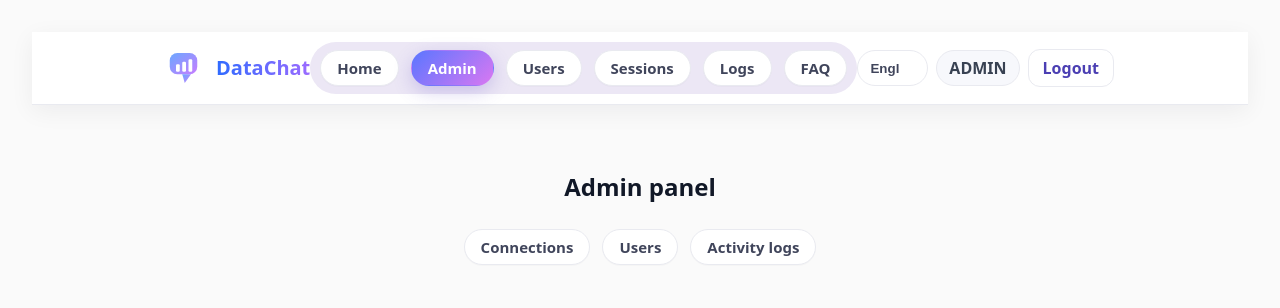
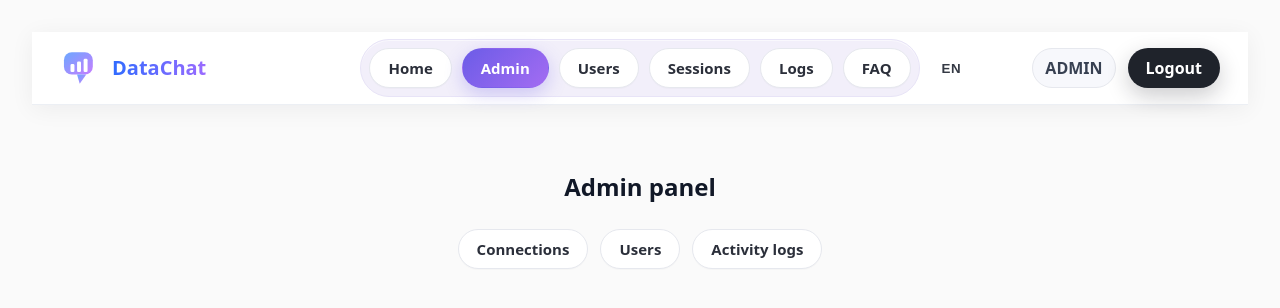
Before and after one commit to jcramonp/DataChat, a React (Vite) app in the folder frontend/: page /admin in a window 1280 px wide. Shown: the top 308 px of the page. Built offline with nearby package versions, Linux system fonts and the light colour scheme; sample sign-in values are in the browser's storage.

Commit message:
Second Update NavBar.css and NavBar.tsx

```diff
--- a/frontend/src/components/NavBar.css
+++ b/frontend/src/components/NavBar.css
@@ -1,135 +1,123 @@
-:root {
-  --nav-height: 72px;
-  --nav-pad-x: 24px;
+:root{
+  --nav-h: 72px;
+  --nav-bg: #fff;
+  --nav-border: #ECEFF4;
+  --nav-shadow: 0 4px 24px rgba(16, 24, 40, .06);
 
-  --nav-bg: #ffffff;
-  --nav-border: #e9eaf0;
-  --nav-shadow: 0 6px 24px rgba(16, 24, 40, 0.06);
+  /* DataChat identity */
+  --dc-primary: #6c5ce7;
+  --dc-primary-2: #a36cf2; /* toque rosado violeta */
+  --dc-dark: #1f232b;
 
-  --pill-bg: #ffffff;
-  --pill-text: #40455b;
-  --pill-border: #e9eaf0;
-  --pill-hover: rgba(17, 24, 39, 0.05);
-  --pill-active: linear-gradient(135deg, #5b76ff, #d978f2);
-  --pill-active-shadow: 0 6px 18px rgba(100, 80, 200, 0.25);
+  /* Pills */
+  --pill-bg: #fff;
+  --pill-text: #2B2F3A;
+  --pill-border: #E6E8EE;
+  --pill-hover: rgba(17,24,39,.05);
+  --pill-active: linear-gradient(135deg, var(--dc-primary), var(--dc-primary-2));
+  --pill-active-text: #fff;
+
+  /* Rail */
+  --rail-bg: #F2EFFA; /* sutil lila muy claro */
+  --rail-border: #E8E4F7;
 }
 
-.dc-nav {
+/* ====== Layout nav ====== */
+.dc-nav{
+  position: sticky; top: 0; z-index: 50;
   background: var(--nav-bg);
-  position: sticky;
-  top: 0;
-  z-index: 50;
+  border-bottom: 1px solid var(--nav-border);
   box-shadow: var(--nav-shadow);
-  border-bottom: 1px solid var(--nav-border);
 }
 
-.nav-inner {
-  height: var(--nav-height);
-  display: flex;
+.nav-inner{
+  height: var(--nav-h);
+  display: grid;
+  grid-template-columns: 1fr auto 1fr;
   align-items: center;
-  justify-content: space-between;
-  padding: 0 var(--nav-pad-x);
+  gap: 16px;
+  max-width: 1200px;
+  margin: 0 auto;
+  padding: 0 20px;
 }
 
-.dc-brand svg {
-  width: 40px !important;
-  height: 40px !important;
+/* left: brand */
+.dc-brand{ display: inline-flex; align-items: center; gap: 10px; text-decoration: none; }
+.dc-brand svg{ width: 42px !important; height: 42px !important; }
+.dc-brand-name{ font-weight: 800; letter-spacing:.2px; color: var(--dc-dark); }
+
+/* center: rail de tabs */
+.nav-center{ display:flex; justify-content:center; }
+.seg-rail{
+  display:flex; align-items:center; gap:10px;
+  background: var(--rail-bg);
+  border: 1px solid var(--rail-border);
+  padding: 8px;
+  border-radius: 999px;
+  box-shadow: inset 0 1px 0 rgba(255,255,255,.6);
 }
 
-.dc-tabs {
-  display: flex;
-  gap: 12px;
-  background: #ece7f5;
-  padding: 8px 10px;
+/* pill base */
+.nav-pill{
+  display:inline-flex; align-items:center; justify-content:center;
+  height: 40px; padding: 0 18px;
   border-radius: 999px;
-  align-items: center;
+  text-decoration:none; font-weight: 600; font-size: 15px;
+  color: var(--pill-text); background: var(--pill-bg);
+  border: 1px solid var(--pill-border);
+  transition: background .18s ease, color .18s ease, transform .05s ease, box-shadow .18s ease;
+  box-shadow: 0 1px 0 rgba(16, 24, 40, 0.02);
+}
+.nav-pill:hover{ background: var(--pill-hover); }
+.nav-pill:active{ transform: translateY(1px); }
+.nav-pill.active, .nav-pill[aria-current="page"]{
+  background: var(--pill-active);
+  color: var(--pill-active-text);
+  border-color: transparent;
+  box-shadow: 0 6px 18px rgba(90, 76, 230, .25);
 }
 
-.brand-pill {
-  display: inline-flex;
-  align-items: center;
-  gap: 8px;
-  padding: 8px 14px;
-  border-radius: 999px;
-  color: #fff;
-  font-weight: 800;
-  background: linear-gradient(135deg, #5b76ff, #d978f2);
-  box-shadow:
-    0 6px 18px rgba(100, 80, 200, 0.25),
-    inset 0 0 0 1px rgba(255, 255, 255, 0.25);
+/* right: language + role + logout */
+.nav-right{
+  display:flex; align-items:center; justify-content:flex-end;
+  gap: 12px;
 }
 
-.nav-pill {
-  display: inline-flex;
-  align-items: center;
-  justify-content: center;
-  height: 36px;
-  padding: 0 16px;
+/* “FR” compacto: es un <select> pero se ve como texto */
+.lang-compact{
+  appearance:none; -webkit-appearance:none; -moz-appearance:none;
+  border: 0; background: transparent; cursor: pointer;
+  padding: 0 6px; height: 40px;
+  font-weight: 700; letter-spacing:.5px; color: #353A45;
+  text-transform: uppercase;
+}
+.lang-compact:focus-visible{ outline: 2px solid color-mix(in oklab, var(--dc-primary) 45%, white); outline-offset: 2px; border-radius: 6px; }
+
+/* badge de rol */
+.role-badge{
+  height: 40px; padding: 0 12px;
+  display:inline-flex; align-items:center;
   border-radius: 999px;
-  text-decoration: none;
-  font-weight: 600;
-  font-size: 15px;
-  color: var(--pill-text);
-  background: var(--pill-bg);
   border: 1px solid var(--pill-border);
-  transition: background .18s ease, box-shadow .18s ease, transform .05s ease, color .18s ease;
-  box-shadow: 0 1px 0 rgba(16, 24, 40, 0.02);
+  background: #F7F8FC; color: #384152; font-weight: 700;
 }
 
-.nav-pill:hover { background: var(--pill-hover); }
-.nav-pill:active { transform: translateY(1px); }
+/* botón sólido tipo “Contact us” */
+.btn-solid{
+  all: unset;
+  height: 40px; padding: 0 18px;
+  display:inline-flex; align-items:center; justify-content:center;
+  background: var(--dc-dark);
+  color: #fff; font-weight: 800; border-radius: 999px;
+  cursor: pointer;
+  box-shadow: 0 8px 22px rgba(22, 24, 32, .22);
+  transition: transform .05s ease, filter .18s ease;
+}
+.btn-solid:hover{ filter: brightness(1.03); }
+.btn-solid:active{ transform: translateY(1px); }
 
-.nav-pill.active,
-.nav-pill[aria-current="page"] {
-  color: #fff;
-  background: var(--pill-active);
-  border-color: transparent;
-  box-shadow: var(--pill-active-shadow);
+/* responsive pequeño */
+@media (max-width: 900px){
+  .nav-inner{ grid-template-columns: 1fr auto auto; gap: 10px; }
+  .nav-center{ display:none; } /* ocultamos el rail en móviles por ahora */
 }
-
-/* Selector de idioma como pill */
-.navbar-lang {
-  appearance: none;
-  -webkit-appearance: none;
-  height: 36px;
-  padding: 0 28px 0 12px; /* espacio para caret */
-  border-radius: 999px;
-  border: 1px solid var(--pill-border);
-  background: var(--pill-bg);
-  color: var(--pill-text);
-  font-weight: 600;
-  cursor: pointer;
-  transition: background .18s ease, box-shadow .18s ease;
-}
-.navbar-lang:hover { background: var(--pill-hover); }
-.navbar-right { display: flex; align-items: center; gap: 8px; }
-
-/* Badge de rol */
-.role-badge {
-  height: 36px;
-  padding: 0 12px;
-  display: inline-flex;
-  align-items: center;
-  border: 1px solid var(--pill-border);
-  border-radius: 999px;
-  background: #f7f8fc;
-  color: #384152;
-  font-weight: 700;
-}
-
-/* Botón logout como pill */
-.logout-btn { all: unset; }
-.logout-btn {
-  height: 36px;
-  padding: 0 14px;
-  display: inline-flex;
-  align-items: center;
-  border-radius: 12px;
-  border: 1px solid var(--pill-border);
-  background: var(--pill-bg);
-  color: #4b3fb3;
-  font-weight: 800;
-  cursor: pointer;
-  transition: background .18s ease, box-shadow .18s ease;
-}
-.logout-btn:hover { background: var(--pill-hover); }
--- a/frontend/src/components/NavBar.tsx
+++ b/frontend/src/components/NavBar.tsx
@@ -1,13 +1,26 @@
-import { Link, useLocation, useNavigate } from 'react-router-dom';
-import './NavBar.css';
-import Logo from './Logo';
-import { getAuth, clearAuth } from '../services/api';
+import { Link, useLocation, useNavigate } from "react-router-dom";
+import "./NavBar.css";
+import Logo from "./Logo";
+import { getAuth, clearAuth } from "../services/api";
 import { useTranslation } from "react-i18next";
 
-const LANGS = [
-  { code: "en", label: "English" },
-  { code: "es", label: "Español" },
-];
+const Tab = ({
+  to,
+  active,
+  children,
+}: {
+  to: string;
+  active: boolean;
+  children: React.ReactNode;
+}) => (
+  <Link
+    to={to}
+    className={`nav-pill ${active ? "active" : ""}`}
+    aria-current={active ? "page" : undefined}
+  >
+    {children}
+  </Link>
+);
 
 export default function NavBar() {
   const { pathname } = useLocation();
@@ -16,73 +29,85 @@ export default function NavBar() {
   const isAuthed = Boolean(token);
 
   const { t, i18n } = useTranslation();
-  const currentLang = (i18n.language || localStorage.getItem('dc_lang') || "en").slice(0, 2);
+  const currentLang = (i18n.language || localStorage.getItem("dc_lang") || "en")
+    .slice(0, 2)
+    .toLowerCase();
 
-  const isActive = (to: string) => pathname === to;
-
-  const Tab = ({ to, children }: { to: string; children: React.ReactNode }) => (
-    <Link
-      to={to}
-      className={`nav-pill ${isActive(to) ? 'active' : ''}`}
-      aria-current={isActive(to) ? 'page' : undefined}
-    >
-      {children}
-    </Link>
-  );
-
-  const logout = () => {
-    clearAuth();
-    nav('/login', { replace: true });
-  };
-
-  const handleLangChange = (e: React.ChangeEvent<HTMLSelectElement>) => {
-    const lng = e.target.value;
+  const changeLang = (lng: string) => {
     i18n.changeLanguage(lng);
     localStorage.setItem("dc_lang", lng);
   };
 
+  const is = (p: string) => pathname === p;
+
+  const logout = () => {
+    clearAuth();
+    nav("/login", { replace: true });
+  };
+
   return (
     <header className="dc-nav">
-      <div className="container nav-inner">
+      <div className="nav-inner">
+        {/* Left - Brand */}
         <Link to="/" className="dc-brand" aria-label="DataChat Home">
-          <Logo size={30} />
+          <Logo size={34} />
+          {/* Si no quieres texto al lado del logo, borra la línea de abajo */}
+          {/* <span className="dc-brand-name">DataChat</span> */}
         </Link>
 
-        <nav className="dc-tabs" aria-label="Primary">
-          <Tab to="/">{t("nav.home")}</Tab>
+        {/* Center - Rail */}
+        <div className="nav-center">
+          <nav className="seg-rail" aria-label="Primary">
+            <Tab to="/" active={is("/")}>{t("nav.home")}</Tab>
 
-          {/* Rutas según rol */}
-          {isAuthed && role !== 'admin' && <Tab to="/main">{t("nav.main")}</Tab>}
-          {isAuthed && role === 'admin' && <Tab to="/admin">{t("nav.admin")}</Tab>}
-          {isAuthed && role === 'admin' && <Tab to="/admin/users">Users</Tab>}
-          {isAuthed && role === 'admin' && <Tab to="/admin/sessions">Sessions</Tab>}
-          {isAuthed && role === 'admin' && <Tab to="/admin/logs">{t("nav.logs")}</Tab>}
+            {isAuthed && role !== "admin" && (
+              <Tab to="/main" active={is("/main")}>
+                {t("nav.main")}
+              </Tab>
+            )}
 
-          {/* Público */}
-          <Tab to="/faq">{t("nav2.faq")}</Tab>
-        </nav>
+            {isAuthed && role === "admin" && (
+              <>
+                <Tab to="/admin" active={is("/admin")}>
+                  {t("nav.admin")}
+                </Tab>
+                <Tab to="/admin/users" active={is("/admin/users")}>
+                  Users
+                </Tab>
+                <Tab to="/admin/sessions" active={is("/admin/sessions")}>
+                  Sessions
+                </Tab>
+                <Tab to="/admin/logs" active={is("/admin/logs")}>
+                  {t("nav.logs")}
+                </Tab>
+              </>
+            )}
 
-        <div className="navbar-right">
+            <Tab to="/faq" active={is("/faq")}>{t("nav2.faq")}</Tab>
+          </nav>
+        </div>
+
+        {/* Right - Language, role, login/logout */}
+        <div className="nav-right">
           <select
             aria-label={t("language")}
+            className="lang-compact"
             value={currentLang}
-            onChange={handleLangChange}
-            className="navbar-lang"
+            onChange={(e) => changeLang(e.target.value)}
           >
-            {LANGS.map((l) => (
-              <option key={l.code} value={l.code}>{l.label}</option>
-            ))}
+            <option value="en">EN</option>
+            <option value="es">ES</option>
           </select>
 
           {isAuthed ? (
             <>
-              <span className="role-badge">{(role || '').toUpperCase()}</span>
-              <button className="logout-btn" onClick={logout}>
+              <span className="role-badge">{(role || "").toUpperCase()}</span>
+              <button className="btn-solid" onClick={logout}>
                 {t("nav.logout")}
               </button>
             </>
           ) : (
-            <Link to="/login" className="nav-pill">
+            <Link to="/login" className="btn-solid">
               {t("nav.login")}
             </Link>
           )}
```
